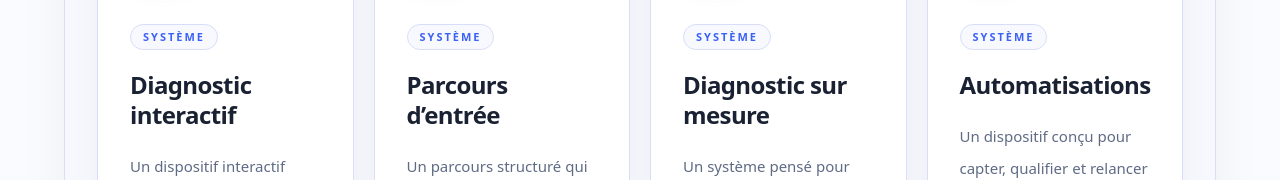
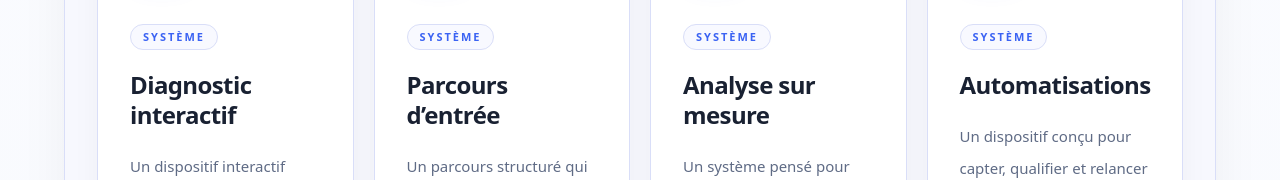
Before and after one commit to arnaudcrestey/portail-site-vitrine, a Next.js app: page / in a window 1280 px wide. Shown: the part 2224-2404 px from the top of the page. Built offline with nearby package versions, Linux system fonts and the light colour scheme.

Commit message:
Update site.ts

```diff
--- a/data/site.ts
+++ b/data/site.ts
@@ -74,7 +74,7 @@ export const deviceExamples: DeviceExample[] = [
     icon: 'flow',
   },
   {
-    title: 'Diagnostic sur mesure',
+    title: 'Analyse sur mesure',
     description:
       'Un système pensé pour transformer une problématique complexe en lecture claire, utile et engageante.',
     icon: 'spark',
```
